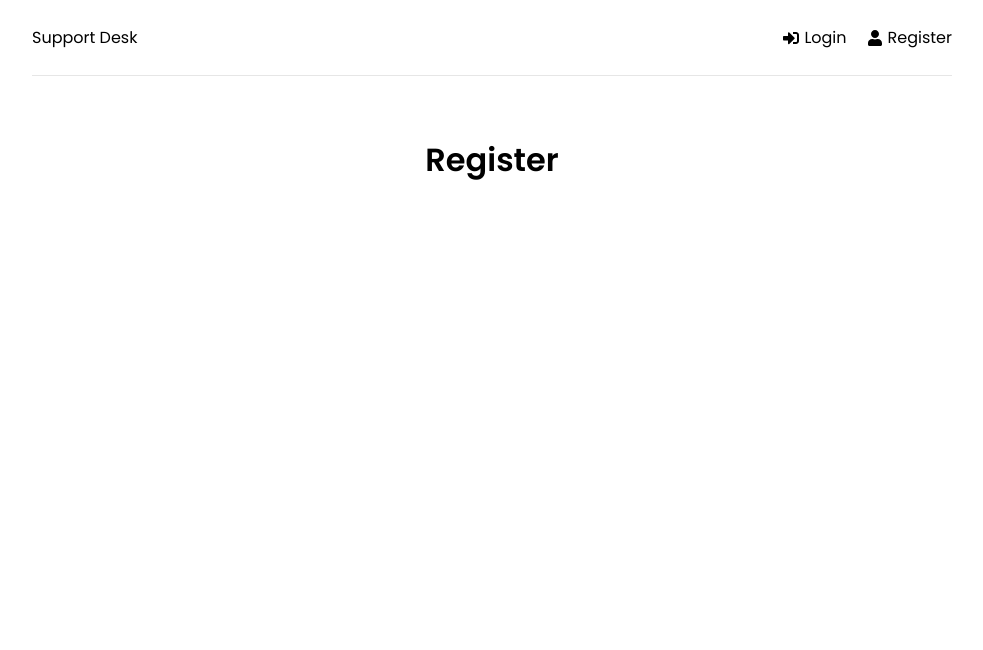
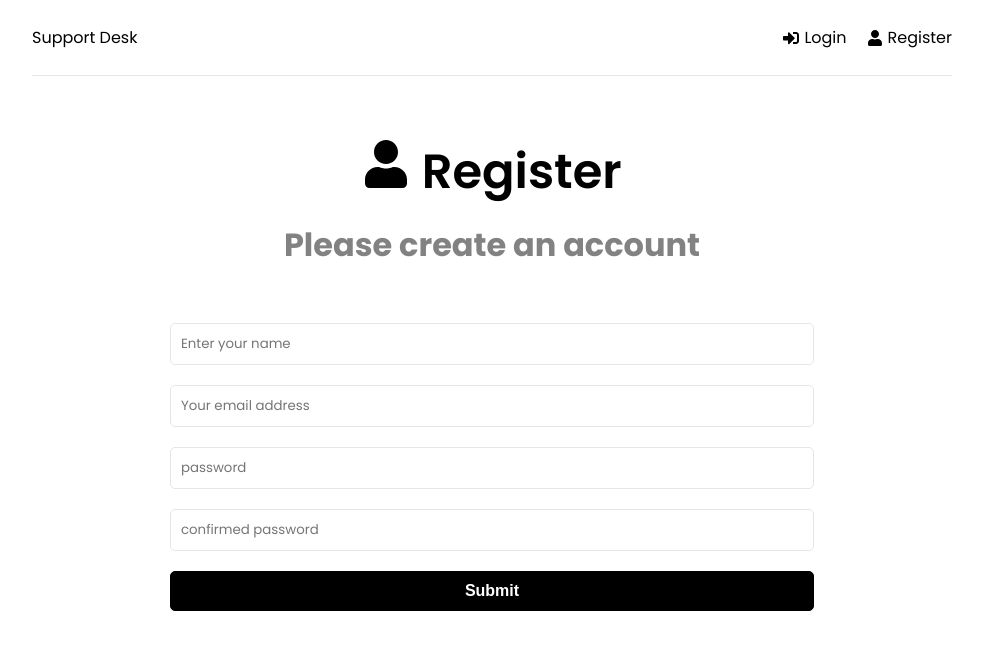
Before and after one commit to charcparle/project-support-desk, a React (Create React App) app in the folder frontend/: page /register in a window 1280 px wide. Shown: the top 650 px of the page, without its empty margins (148-1131 px from the left). Built offline with nearby package versions, Linux system fonts and the light colour scheme.

Commit message:
Setup form on Register page

```diff
--- a/frontend/src/App.js
+++ b/frontend/src/App.js
@@ -1,4 +1,6 @@
 import { BrowserRouter as Router, Routes, Route } from "react-router-dom";
+import { ToastContainer } from "react-toastify";
+import 'react-toastify/dist/ReactToastify.css'
 import Home from "./pages/Home";
 import Login from "./pages/Login";
 import Register from "./pages/Register";
@@ -9,7 +11,8 @@
     <>
       <Router>
         <div className="container">
-        <Header />
+          <Header />
+          <ToastContainer autoClose={2000} />
           <Routes>
             <Route path="/" element={<Home />} />
             <Route path="/login" element={<Login />} />
--- a/frontend/src/pages/Register.jsx
+++ b/frontend/src/pages/Register.jsx
@@ -1,10 +1,93 @@
+import { useState } from "react";
+import { FaUser } from "react-icons/fa";
+import { toast } from "react-toastify";
+function Register() {
+  const [formData, setFormData] = useState({
+    name: "",
+    email: "",
+    password: "",
+    password2: "",
+  });
+  const { name, email, password, password2 } = formData;
 
-function Register() {
+  const handleChange = (e) => {
+    setFormData((prev) => ({ ...prev, [e.target.name]: e.target.value }));
+  };
+  const handleSubmit = (e) => {
+    e.preventDefault();
+    if (password !== password2) {
+      console.log("Passwords do not match");
+      toast.error("Passwords do not match");
+      return
+    }
+    console.log("Form data submitted");
+  };
+
   return (
-    <div>
-      <h1>Register</h1>
-    </div>
-  )
+    <>
+      <section className="heading">
+        <h1>
+          <FaUser /> Register
+        </h1>
+        <p>Please create an account</p>
+      </section>
+      <section className="form">
+        <form onSubmit={handleSubmit}>
+          <div className="form-group">
+            <input
+              type="text"
+              className="form-control"
+              id="name"
+              name="name"
+              value={name}
+              onChange={handleChange}
+              placeholder="Enter your name"
+              required
+            />
+          </div>
+          <div className="form-group">
+            <input
+              type="email"
+              className="form-control"
+              id="email"
+              name="email"
+              value={email}
+              onChange={handleChange}
+              placeholder="Your email address"
+              required
+            />
+          </div>
+          <div className="form-group">
+            <input
+              type="password"
+              className="form-control"
+              id="password"
+              name="password"
+              value={password}
+              onChange={handleChange}
+              placeholder="password"
+              required
+            />
+          </div>
+          <div className="form-group">
+            <input
+              type="password"
+              className="form-control"
+              id="password2"
+              name="password2"
+              value={password2}
+              onChange={handleChange}
+              placeholder="confirmed password"
+              required
+            />
+          </div>
+          <div className="form-group">
+            <button className="btn btn-block">Submit</button>
+          </div>
+        </form>
+      </section>
+    </>
+  );
 }
 
-export default Register
+export default Register;
```
